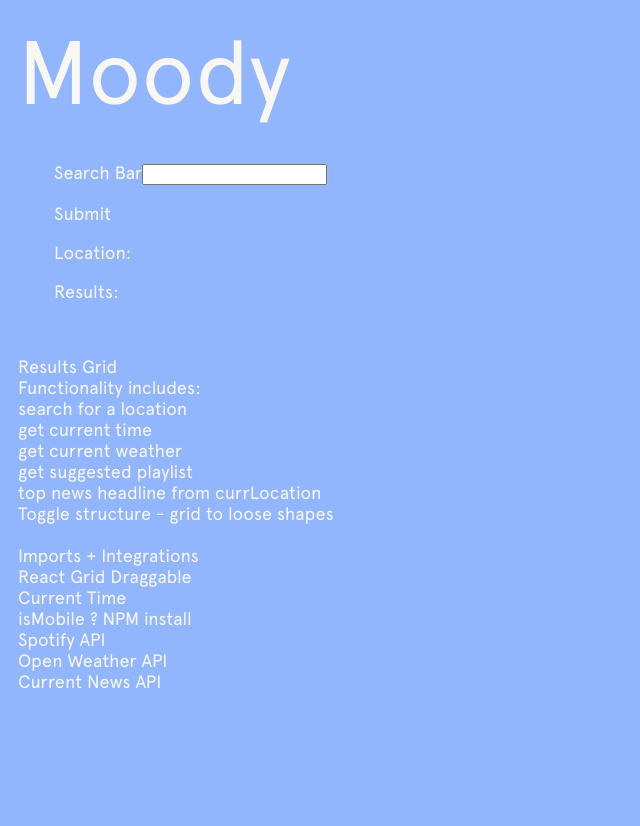
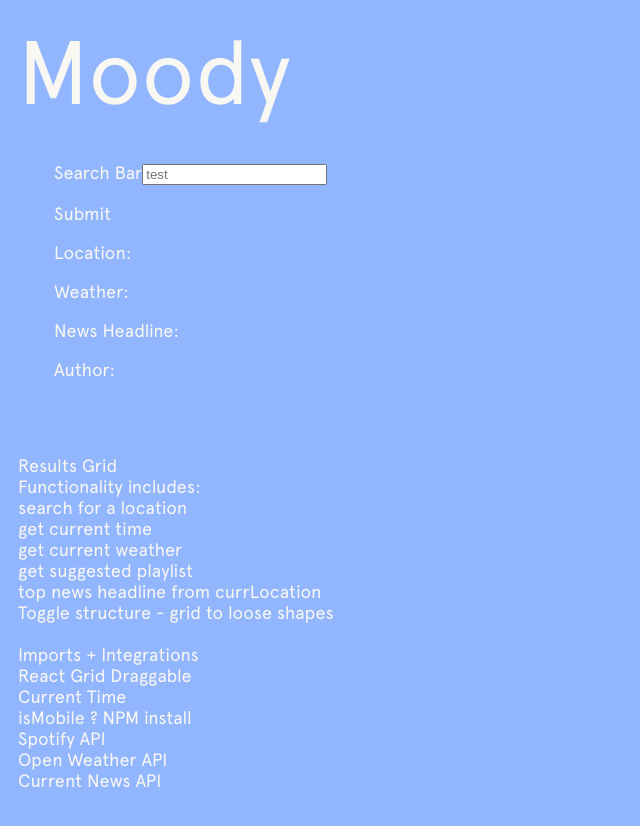
Before and after one commit to lauraalyson/moody, a React (Create React App) app: page / in a window 1280 px wide. Shown: the top 826 px of the page, without its empty margins (0-640 px from the left). Built offline with nearby package versions, Linux system fonts and the light colour scheme.

Commit message:
successful news call, store image url, headline, author, source

```diff
--- a/src/Components/SearchBar.js
+++ b/src/Components/SearchBar.js
@@ -1,25 +1,34 @@
 import React, {useState} from 'react'
-import { getWeather } from '../api/apiConfig'
+import { getWeather, getNews } from '../api/apiConfig'
 
 function SearchBar() {
 	const [results, setResults] = useState('')
 	const [location, setLocation] = useState('')
+	const [news, setNews] = useState('');
 
 	const search = () => {
 		getWeather(location)
 			.then(console.log('Search function response ' + getWeather(location)))
 			.then((res) => setResults(res.data.weather[0].description))
-			.then(() => console.log('Results: ' + results))
+			.then(() => setLocation(''))
+			.catch((err) => console.log(err))
+
+		getNews(location)
+			.then((res) => setNews(res.data.articles[0]))
+			.catch((err) => console.log(err))
 	}
 
 	return (
 		<div className='search-bar'>
             <label>Search Bar</label>
-            <input onChange={(event) => setLocation(event.target.value)}/>
+            <input onChange={(event) => setLocation(event.target.value)} placeholder='test' />
 			<p onClick={() => search()}>Submit</p>
 			{/* <button onClick={() => search()}>Search</button> */}
 			<p>Location: {location}</p>
-			<p>Results: {results}</p>
+			<p>Weather: {results}</p>
+			<p>News Headline: {news.title}</p>
+			<p>Author: {news.author}</p>
+			<img style={{ maxWidth: '80%' }} src={news.urlToImage} alt={news.title}/>
 		</div>
 	)
 }
--- a/src/api/apiConfig.js
+++ b/src/api/apiConfig.js
@@ -1,16 +1,26 @@
-import axios from 'axios'
-const apiUrl = 'https://api.openweathermap.org/data/2.5/weather?q='
-const apiKey = '1c5a1c2a7a89bc7970d716efa8525e1e'
+import axios from 'axios';
+const weatherApiUrl = 'https://api.openweathermap.org/data/2.5/weather?q=';
+const weatherApiKey = '1c5a1c2a7a89bc7970d716efa8525e1e';
 
-// Weather Endpoints
-export const getWeather = (city) => {
+const newsApiUrl = 'https://newsapi.org/v2/everything?q='
+const newsApiKey = '&apiKey=036c3c402b6c4e14bde7779d712508e2'
+
+// Weather Endpoint
+export const getWeather = (location) => {
 	return axios({
 		method: 'GET',
-		url: apiUrl + city + '&units=imperial&APPID=' + apiKey,
+		url: weatherApiUrl + location + '&units=imperial&APPID=' + weatherApiKey,
 	})
 }
 
-// Spotify Endpoints
+// News Endpoint
+export const getNews = (location) => {
+	return axios({
+		method: 'GET',
+		url: newsApiUrl + location + newsApiKey,
+	})
+}
+// Spotify Endpoint
 export const getMusicPlayer = () => {
 	return axios({
 		method: 'GET',
```
